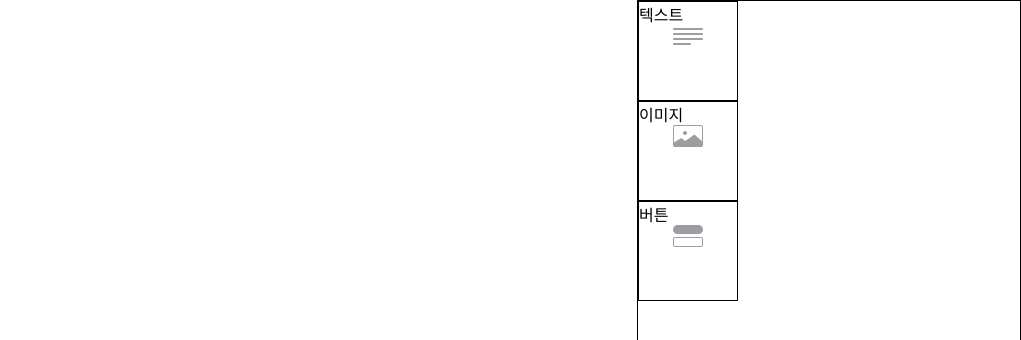
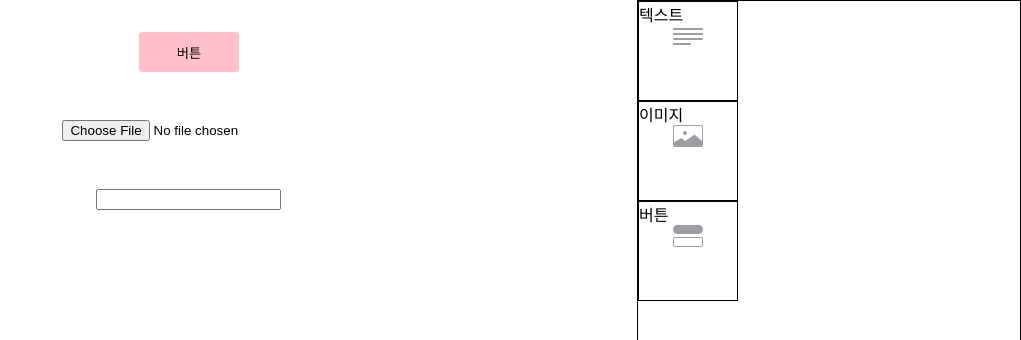
Before and after one commit to unsnruu/toy-projects, a React (Create React App) app: page /templatemaker in a window 1280 px wide. Shown: the top 340 px of the page, without its empty margins (259-1280 px from the left). Built offline with nearby package versions, Linux system fonts and the light colour scheme.

Commit message:
Implement component move

```diff
--- a/src/features/template-maker/Container.tsx
+++ b/src/features/template-maker/Container.tsx
@@ -1,4 +1,4 @@
-import React, { useEffect, useState } from "react";
+import React, { useState } from "react";
 import styled from "@emotion/styled";
 import { v4 as uuidv4 } from "uuid";
 
@@ -37,6 +37,7 @@
   createDragEnterElement: (
     id: string
   ) => (e: React.DragEvent<HTMLDivElement>) => void;
+  handleDragEndElement: (id: string) => () => void;
 }
 export interface ControllerEventHandlers {
   createClickPrevHandler: (id: string) => () => void;
@@ -63,6 +64,7 @@
         }
         return newElement;
       });
+
       return newElements;
     });
   };
@@ -123,6 +125,25 @@
         setOnlyElement(id)(true);
         setselectedElement(id);
       },
+    handleDragEndElement: (id: string) => () => {
+      setAllExpandedToFalse();
+
+      setEditingElements((elements) => {
+        let newElements = elements.slice(0);
+        const current = newElements.find((elem) => elem.id === id);
+        const targetIdx = newElements.findIndex(
+          (elem) => elem.id === selectedElement
+        );
+
+        if (current && targetIdx >= 0) {
+          newElements = newElements.filter(
+            (elem) => elem.id !== id
+          ) as EditingElement[];
+          newElements.splice(targetIdx, 0, current);
+        }
+        return newElements;
+      });
+    },
   };
   const controllerEventHandlers: ControllerEventHandlers = {
     createClickPrevHandler: (id: string) => () => {
--- a/src/features/template-maker/Editing.tsx
+++ b/src/features/template-maker/Editing.tsx
@@ -7,13 +7,16 @@
   ControllerEventHandlers,
 } from "./Container";
 import EditingOuterElement from "./EditingOuterElement";
-import ElementController from "./ElementController";
 
 const EditingPaper = styled.div`
   width: 70%;
   height: 100vh;
   overflow: scroll;
   padding: 1rem;
+  display: flex;
+  flex-direction: column;
+
+  align-items: center;
 `;
 
 interface EditingProps {
@@ -29,21 +32,19 @@
 }: EditingProps) {
   return (
     <EditingPaper onDragEnter={editingEventHandlers.handleDragEnterEditing}>
-      {elements.map(({ id, content, isExpanded, isDraggable }) => (
-        <ElementController
+      {elements.map(({ id, option, isExpanded, isDraggable }) => (
+        <EditingOuterElement
           key={id}
           id={id}
+          option={option}
+          isExpanded={isExpanded}
+          isDraggble={isDraggable}
           contorllerEventHandlers={contorllerEventHandlers}
-        >
-          <EditingOuterElement
-            content={content}
-            isExpanded={isExpanded}
-            isDraggble={isDraggable}
-            handleDragEnterElement={editingEventHandlers.createDragEnterElement(
-              id
-            )}
-          />
-        </ElementController>
+          handleDragEnterElement={editingEventHandlers.createDragEnterElement(
+            id
+          )}
+          handleDragEndElement={editingEventHandlers.handleDragEndElement}
+        />
       ))}
     </EditingPaper>
   );
--- a/src/features/template-maker/EditingInnterElement.tsx
+++ b/src/features/template-maker/EditingInnterElement.tsx
@@ -4,7 +4,7 @@
 
 interface EditingInnerElementProps {
   isExpanded: boolean;
-  content: Options;
+  option: Options;
 }
 const InnerElementWrapper = styled.div`
   width: 100%;
@@ -18,28 +18,24 @@
   justify-content: center;
   padding: 1rem;
   width: 100%;
+  position: relative;
   &:hover {
     border: 1px dashed black;
   }
-  &:hover ::before {
-  }
 `;
-function EditingInnerElement({
-  isExpanded,
-  content,
-}: EditingInnerElementProps) {
+function EditingInnerElement({ isExpanded, option }: EditingInnerElementProps) {
   return (
     <InnerElementWrapper>
       <CustomElementWrapper>
-        <CustomElement content={content} />
+        <CustomElement option={option} />
       </CustomElementWrapper>
       {isExpanded ? <ExpandedElement /> : null}
     </InnerElementWrapper>
   );
 }
 
-function CustomElement({ content }: { content: Options }) {
-  switch (content) {
+function CustomElement({ option }: { option: Options }) {
+  switch (option) {
     case "button":
       return <ButtonElement />;
     case "image":
--- a/src/features/template-maker/EditingOuterElement.tsx
+++ b/src/features/template-maker/EditingOuterElement.tsx
@@ -3,27 +3,46 @@
 
 import { Options } from "./types";
 import EditingInnerElement from "./EditingInnterElement";
+import ElementController from "./ElementController";
+import { ControllerEventHandlers } from "./Container";
 
 const Wrapper = styled.div`
   margin-bottom: 1rem;
-  width: 100%;
+  width: 70%;
+  &:hover div {
+    opacity: 1;
+  }
 `;
 
 interface EditingOuterElementProps {
-  content: Options;
+  id: string;
+  option: Options;
   isExpanded: boolean;
   isDraggble: boolean;
   handleDragEnterElement: (e: React.DragEvent<HTMLDivElement>) => void;
+  contorllerEventHandlers: ControllerEventHandlers;
+  handleDragEndElement: (id: string) => () => void;
 }
 function EditingOuterElement({
-  content,
+  id,
+  option,
   isExpanded,
   isDraggble,
+  contorllerEventHandlers,
   handleDragEnterElement,
+  handleDragEndElement,
 }: EditingOuterElementProps) {
   return (
-    <Wrapper onDragEnter={handleDragEnterElement} draggable={isDraggble}>
-      <EditingInnerElement content={content} isExpanded={isExpanded} />
+    <Wrapper
+      onDragEnter={handleDragEnterElement}
+      draggable={true}
+      onDragEnd={handleDragEndElement(id)}
+    >
+      <ElementController
+        id={id}
+        contorllerEventHandlers={contorllerEventHandlers}
+      />
+      <EditingInnerElement option={option} isExpanded={isExpanded} />
     </Wrapper>
   );
 }
```
